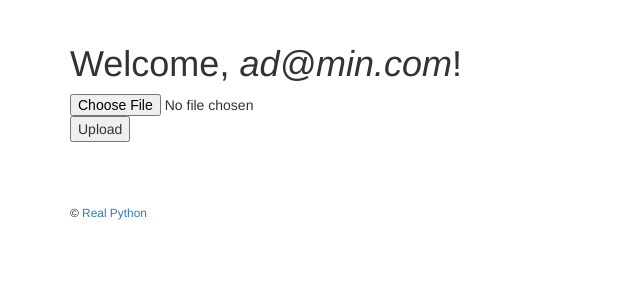
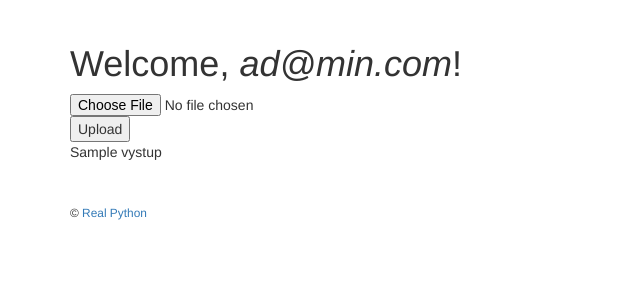
Before and after one commit to kangusrm/XML-parser, a Flask app: template project/client/templates/user/xmlparser.html in a window 1280 px wide. Shown: the part 51-351 px from the top of the page, without its empty margins (0-640 px from the left). Run offline with Flask 2, Linux system fonts and the light colour scheme; a user stored in the database is signed in; the template is opened without the code that fills it: most values are stand-ins (such as "Sample title", 1, 10 or a date in 2020); some libraries are stand-ins or nearby versions.

Commit message:
Add files via upload

```diff
--- a/project/client/templates/user/xmlparser.html
+++ b/project/client/templates/user/xmlparser.html
@@ -1,8 +1,12 @@
 {% extends "_base.html" %}
+
 {% block content %}
   <h1>Welcome, <em>{{ current_user.email }}</em>!</h1>
   <form action="" method=post enctype=multipart/form-data>
       <input type=file name=file>
       <input type=submit value=Upload>
   </form>
+    {% if vystup %}
+        {{ vystup | safe}}
+    {% endif %}
 {% endblock %}
```
